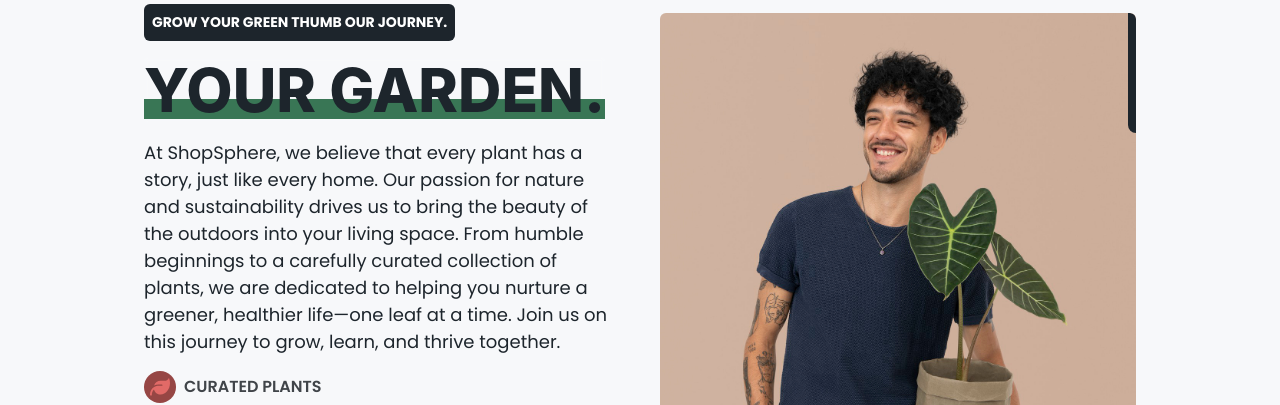
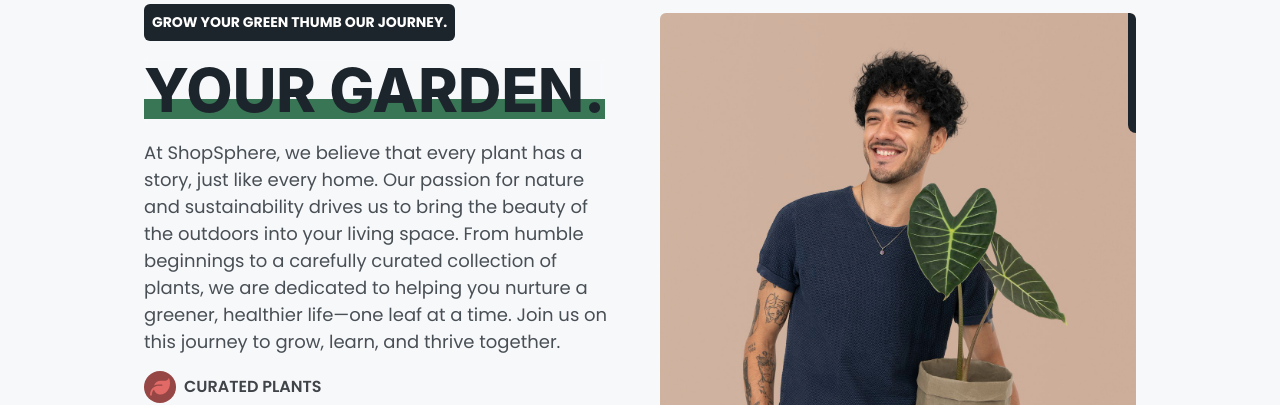
Before and after one commit to marx-wil/shopsphere, a React (Create React App) app: page / in a window 1280 px wide. Shown: the part 900-1305 px from the top of the page. Built offline with nearby package versions, Linux system fonts and the light colour scheme.

Commit message:
chore: updated opacity of text description for better looks

```diff
--- a/src/components/featureSection/components/featureDescription/index.js
+++ b/src/components/featureSection/components/featureDescription/index.js
@@ -48,6 +48,7 @@ const FeatureSectionDescription = () => {
         color={useColorModeValue("#1D252C", "#FAF8F7")}
         fontSize={"lg"}
         className="poppins-regular"
+        opacity={0.8}
 
       >
         At ShopSphere, we believe that every plant has a story, just like every
```
